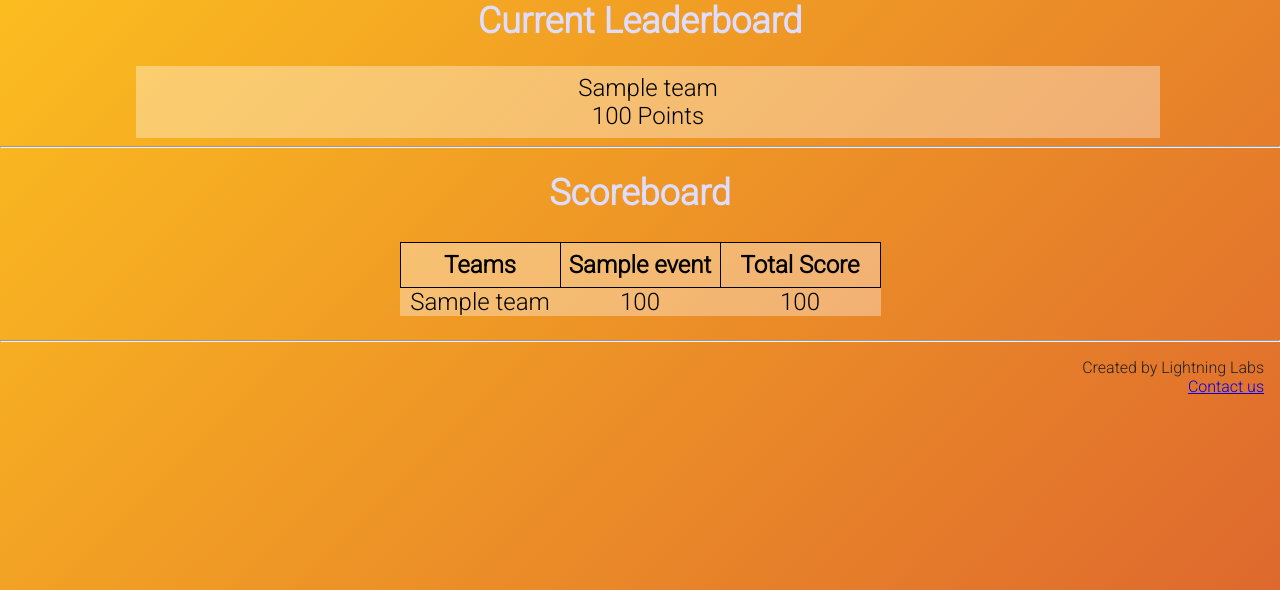
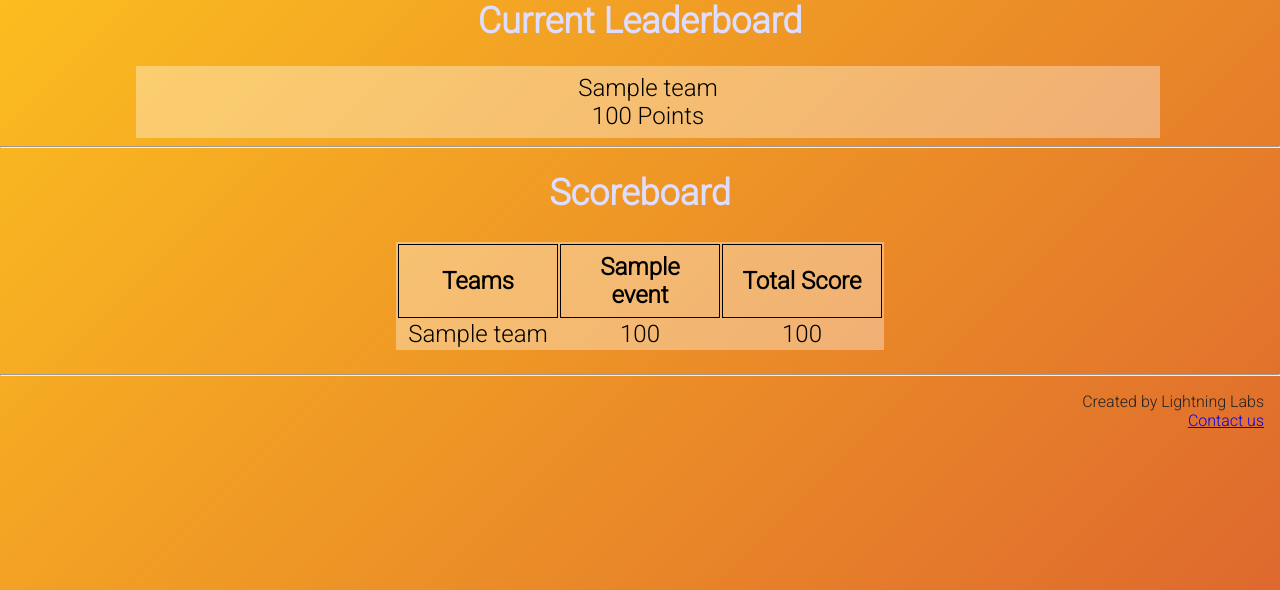
Before and after one commit to nimoooos/Guadalcanal-Cup-Scoring, a Flask app: page / in a window 1280 px wide. Shown: the part 203-793 px from the top of the page. Run offline with Flask 3, Linux system fonts and the light colour scheme; tables that the repository leaves empty hold one stand-in row (values such as "Sample post").

Commit message:
Update style.css
cleanup

```diff
--- a/static/style.css
+++ b/static/style.css
@@ -57,7 +57,6 @@ body{
 .scoreboard{
     background: rgba(255,255,255,0.35);
     color: black;
-    border-collapse: collapse;
 }
 
 div.scoreboard{
```
